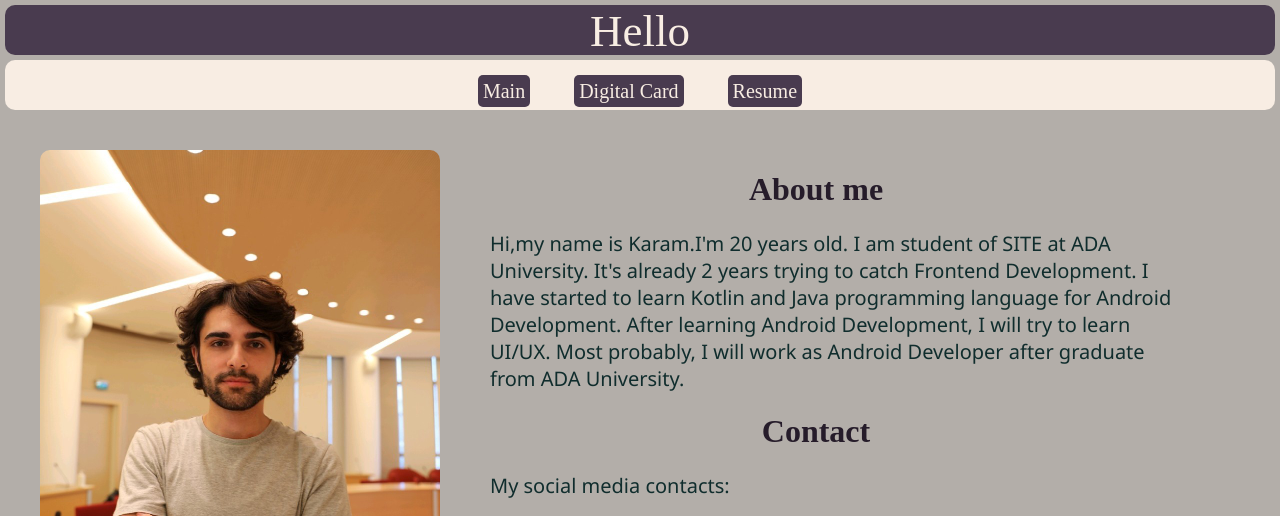
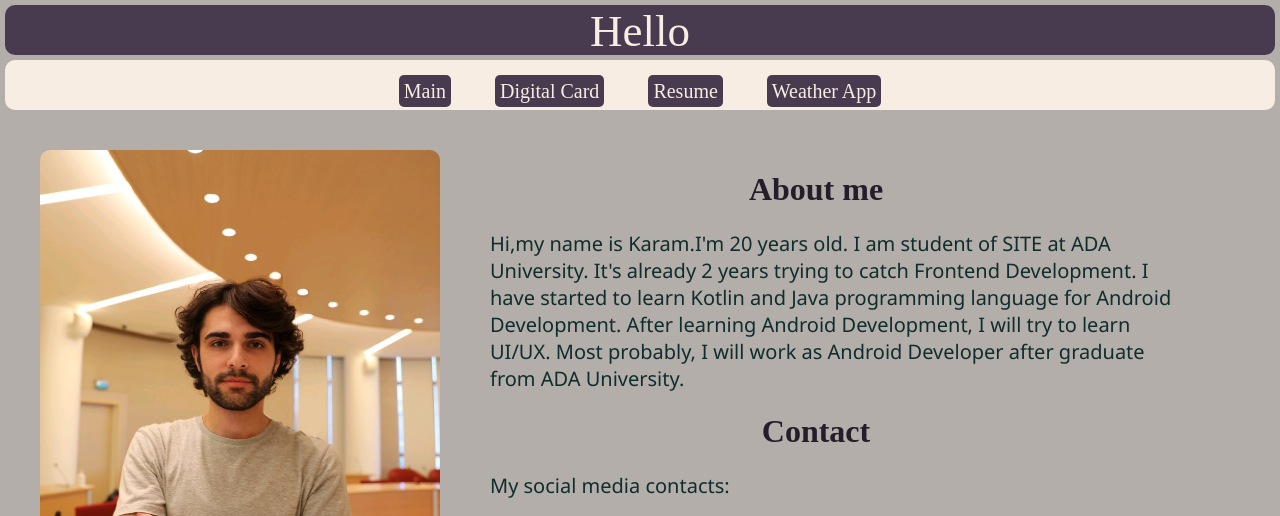
Before and after one commit to karamlyy/karam-personal-portfolio, a plain HTML site: page index.html in a window 1280 px wide. Shown: the top 516 px of the page. Drawn offline with Linux system fonts and the light colour scheme.

Commit message:
Update index.html

```diff
--- a/index.html
+++ b/index.html
@@ -15,6 +15,8 @@
         <li><a href="#home">Main</a></li>
         <li><a href="https://karamlyy.github.io/digital-business-card" target="_blank">Digital Card</a></li>
         <li><a href="https://karamlyy.github.io/profile/" target="_blank">Resume</a></li>
+        <li><a href="https://karamlyy.github.io/profile/" target="_blank">Weather App</a></li>
+
     </ul>
 
 
```
